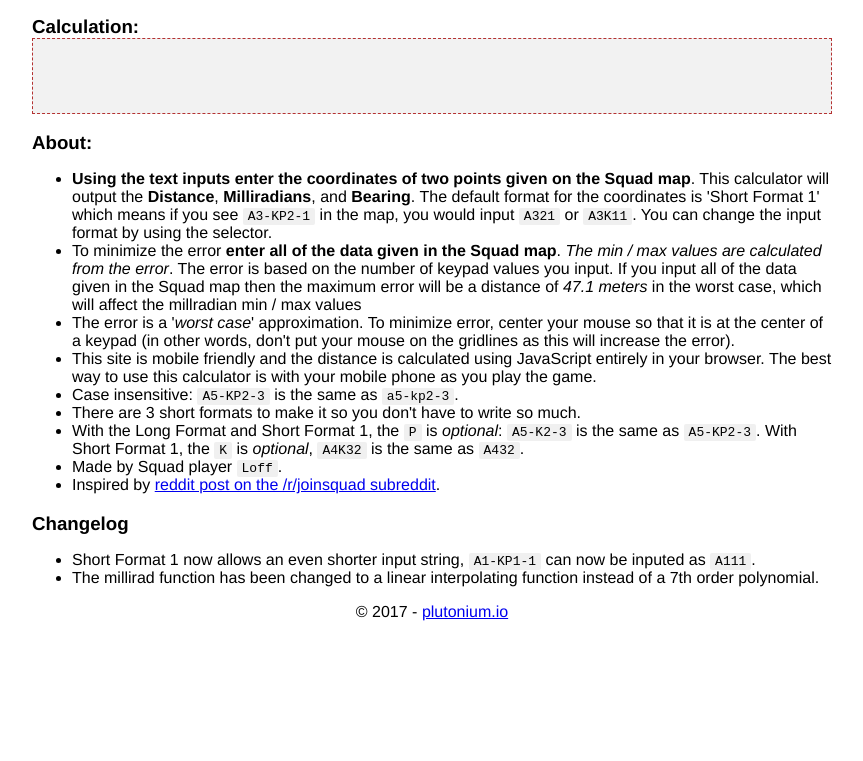
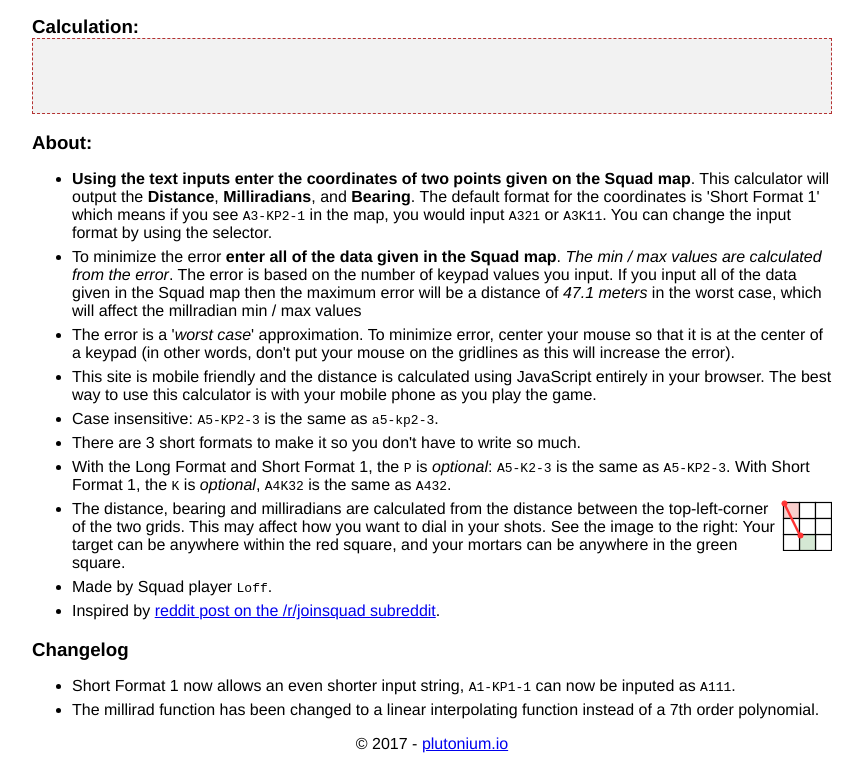
Before and after one commit to lorenmh/squadcalc, a plain HTML site: page index.html in a window 1280 px wide. Shown: the part 124-885 px from the top of the page, without its empty margins (208-1071 px from the left). Before the commit the page ends 800 px from the top, so only its background shows below. Drawn offline with Linux system fonts and the light colour scheme.

Commit message:
added image

```diff
--- a/index.html
+++ b/index.html
@@ -36,6 +36,7 @@
 		<li>Case insensitive: <pre>A5-KP2-3</pre> is the same as <pre>a5-kp2-3</pre>.</li>
 		<li>There are 3 short formats to make it so you don't have to write so much.</li>
     <li>With the Long Format and Short Format 1, the <pre>P</pre> is <em>optional</em>: <pre>A5-K2-3</pre> is the same as <pre>A5-KP2-3</pre>. With Short Format 1, the <pre>K</pre> is <em>optional</em>, <pre>A4K32</pre> is the same as <pre>A432</pre>.</li>
+      <li><img src="/static/position.svg">The distance, bearing and milliradians are calculated from the distance between the top-left-corner of the two grids. This may affect how you want to dial in your shots. See the image to the right: Your target can be anywhere within the red square, and your mortars can be anywhere in the green square.</li>
       <!--<li>With the min / max values for bearing, the min value is the 'left-most possible bearing', and the max value is the 'right-most possible bearing'. Again, the error affects this. These values might look a little off, but it takes into account the maximum error given that the reference point is in the top left.</li>-->
 		<li>Made by Squad player <pre>Loff</pre>.</li>
       <li>Inspired by <a href="https://www.reddit.com/r/joinsquad/comments/68u6in/the_new_way_to_play/">reddit post on the /r/joinsquad subreddit</a>.</li>
--- a/static/style.css
+++ b/static/style.css
@@ -4,9 +4,6 @@
 
 pre {
   display: inline;
-    background-color: rgb(240,240,240);
-    padding: 1px 5px;
-    border-radius: 2px;
 }
 
 body {
@@ -59,6 +56,14 @@ h3 {
   margin-bottom: 0;
 }
 
+li {
+  margin-bottom: 6px;
+}
+
+li img {
+  float: right;
+}
+
 @media (max-width: 600px) {
   select {
     width: 100%;
--- a/style.css
+++ b/style.css
@@ -4,9 +4,6 @@
 
 pre {
   display: inline;
-    background-color: rgb(240,240,240);
-    padding: 1px 5px;
-    border-radius: 2px;
 }
 
 body {
@@ -59,6 +56,14 @@ h3 {
   margin-bottom: 0;
 }
 
+li {
+  margin-bottom: 6px;
+}
+
+li img {
+  float: right;
+}
+
 @media (max-width: 600px) {
   select {
     width: 100%;
```
Also changed, not shown: static/index.html (+1 -0 lines), static/position.svg (added).
